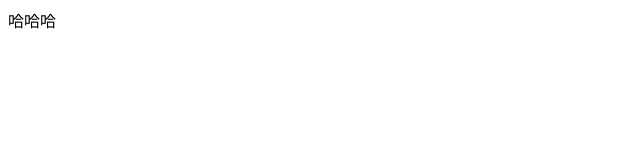
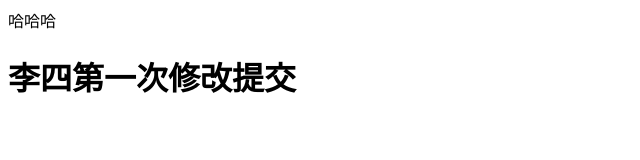
Before and after one commit to ainiwh/zhangsan, a plain HTML site: page index.html in a window 1280 px wide. Shown: the whole page, without its empty margins (0-640 px from the left). Drawn offline with Linux system fonts and the light colour scheme.

Commit message:
李四第一次提交

```diff
--- a/index.html
+++ b/index.html
@@ -8,5 +8,6 @@
 </head>
 <body>
     哈哈哈
+    <h1>李四第一次修改提交</h1>
 </body>
 </html>
```
